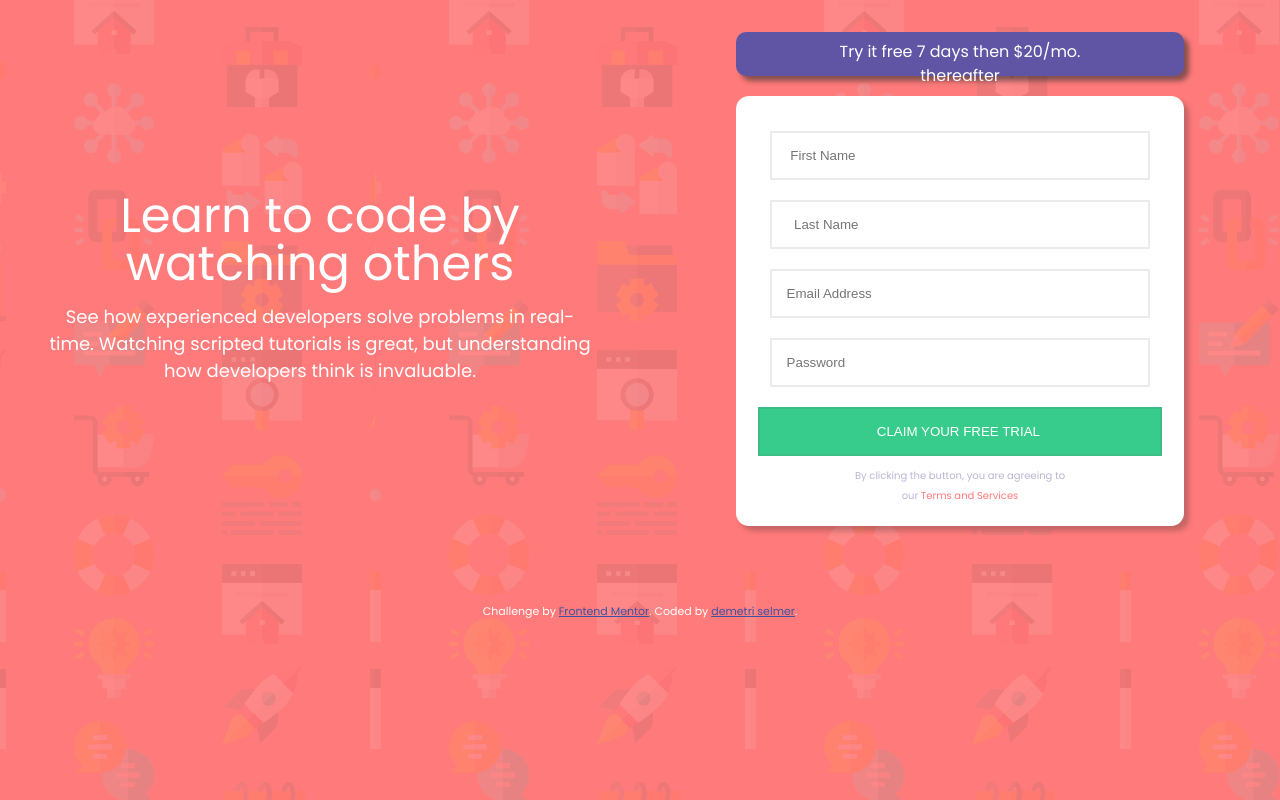
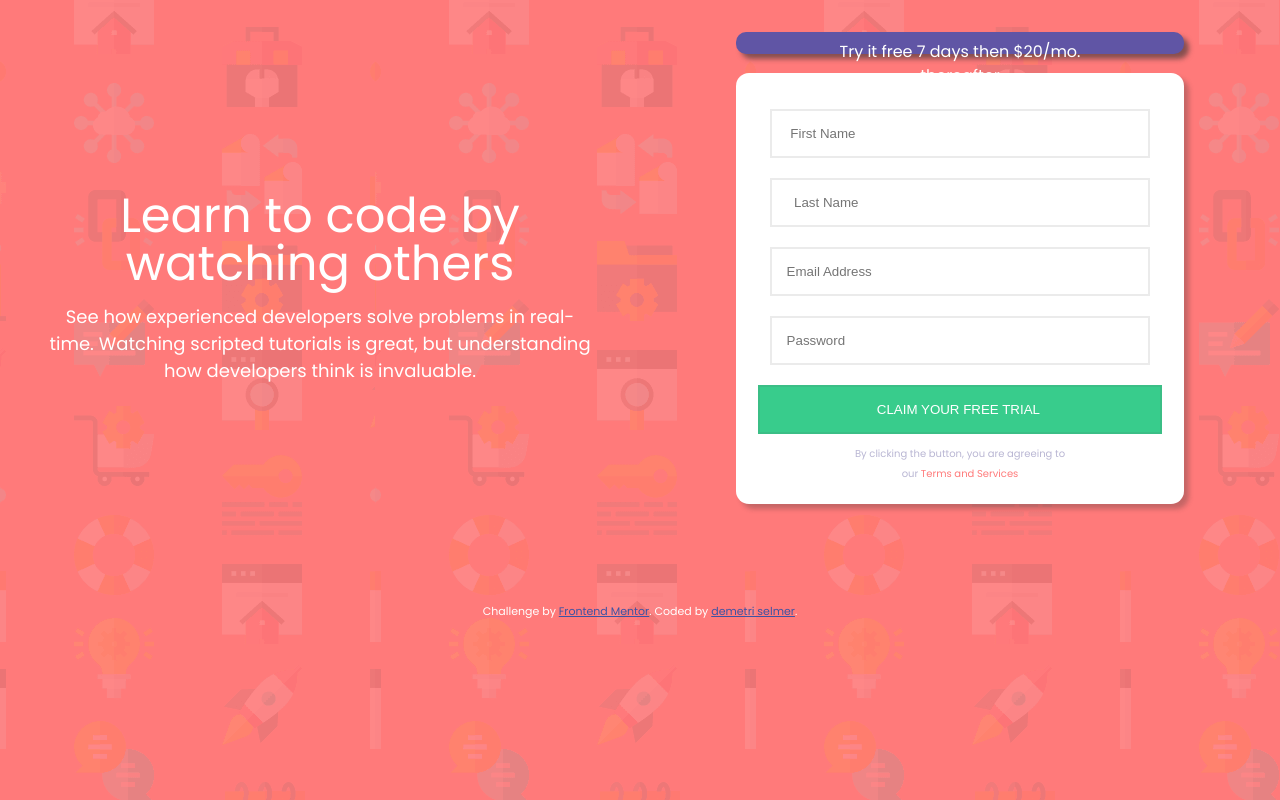
Before and after one commit to dsh410/intro-component-with-sign-up-form, a website: page index.html in a window 1280 px wide. Drawn offline with Linux system fonts and the light colour scheme; files whose address does not match are found by name.

Commit message:
added web kit to div to stop ios styling.

```diff
--- a/styles.css
+++ b/styles.css
@@ -105,8 +105,9 @@ li{
         grid-column: 2/-2;
         margin-bottom: 10px;
         padding:0;
-        height:8%;
+        height:4%;
         margin-bottom: 3%;
+        -webkit-appearance: none;
 
     }
     section{
```
